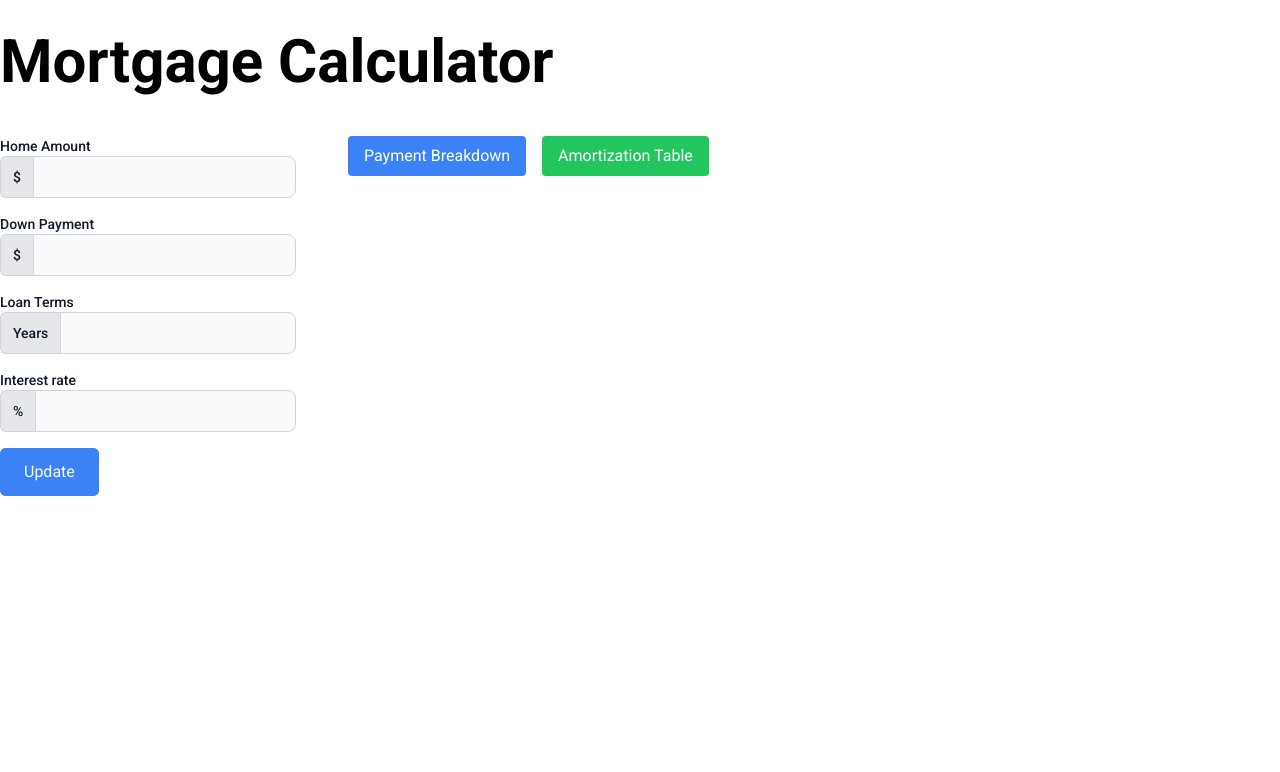
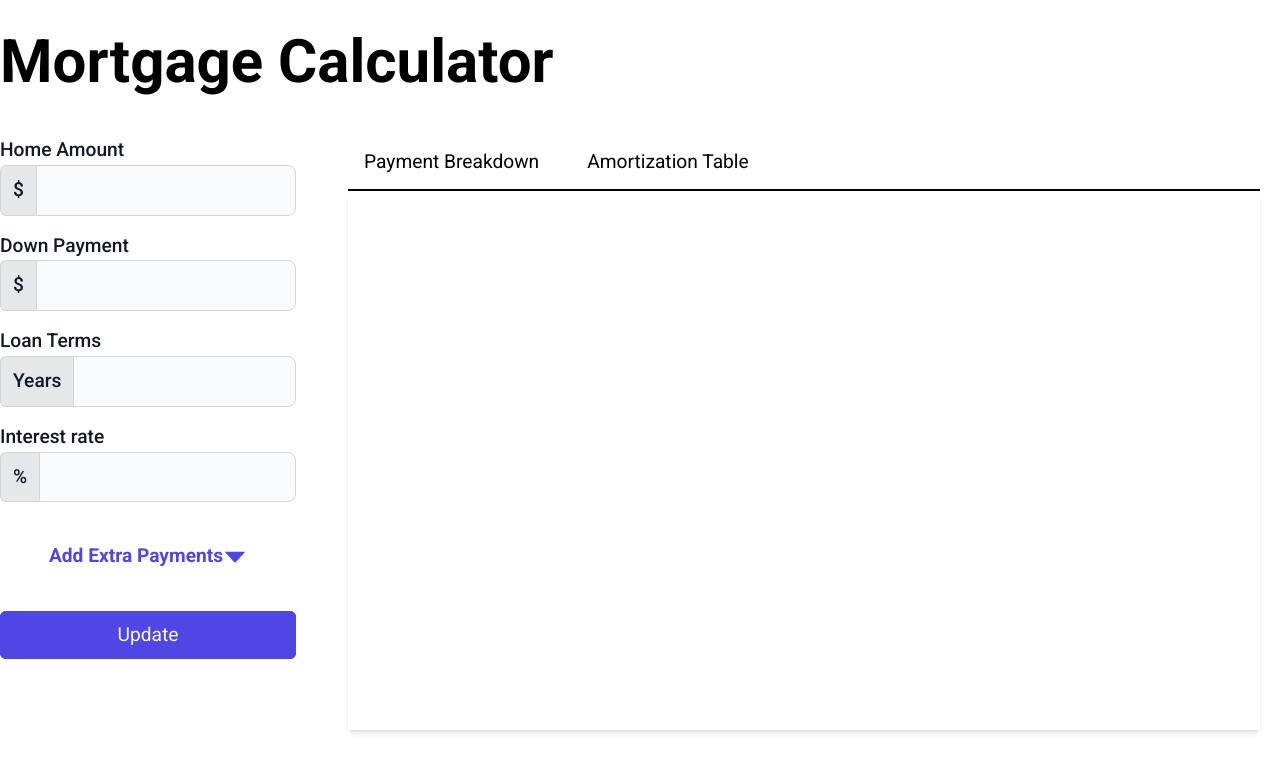
Before and after one commit to sijandahal/MortgageCalc, a React (Vite) app: page / in a window 1280 px wide. Shown: the top 772 px of the page. Built offline with nearby package versions, Linux system fonts and the light colour scheme.

Commit message:
added fixes for the final month calculation

```diff
--- a/package.json
+++ b/package.json
@@ -13,6 +13,7 @@
     "chart.js": "^4.4.7",
     "react": "^18.3.1",
     "react-chartjs-2": "^5.3.0",
+    "react-csv": "^2.2.2",
     "react-dom": "^18.3.1",
     "react-number-format": "^5.4.3",
     "react-paginate": "^8.2.0",
--- a/src/components/MortgageCalculator/FormCalculation.jsx
+++ b/src/components/MortgageCalculator/FormCalculation.jsx
@@ -1,19 +1,20 @@
 import { useState } from "react";
 import { FormField } from "./FormField/FormFieldWrapper.jsx";
-import {MortgagePieChart} from "./Chart/MortgagePieChart.jsx";
 
-export const FormCalulation = ({setChartData, setTableData}) => {
+export const FormCalulation = ({ setChartData, setTableData }) => {
   const [formData, setFormData] = useState({
     MortgageAmount: null,
     DownPayment: null,
     LoanTerms: null,
     InterestRate: null,
+    ExtraPaymentPerMonth: null,
+    ExtraPaymentPerYear: null,
   });
 
-//   const [chartData, setChartData] = useState(null);
-
-
-
+  const [open, setOpen] = useState(false);
+  function handlePayment() {
+    setOpen(!open);
+  }
 
   function handleChange(event) {
     const { name, value } = event.target;
@@ -31,55 +32,88 @@ export const FormCalulation = ({setChartData, setTableData}) => {
     const DownPayment = formData.DownPayment.replace(/,/g, "");
     const LoanTerms = formData.LoanTerms.replace(/,/g, "");
     const InterestRate = formData.InterestRate.replace(/,/g, "");
+    const ExtraPaymentPerMonth = formData.ExtraPaymentPerMonth
+      ? parseFloat(formData.ExtraPaymentPerMonth.replace(/,/g, ""))
+      : 0;
+    const ExtraPaymentPerYear = formData.ExtraPaymentPerYear
+      ? parseFloat(formData.ExtraPaymentPerYear.replace(/,/g, ""))
+      : 0;
 
-    //loan payment
+    const currentDate = new Date(); // Get the current date
+    let paymentDate = new Date(
+      currentDate.getFullYear(),
+      currentDate.getMonth() + 1,
+      1
+    ); // Set to next month
+
+    // Loan payment calculations
     const totalLoanAmount = MortgageAmount - DownPayment;
     const monthlyInterestRate = InterestRate / 12 / 100;
     const LoanTermsinMonths = LoanTerms * 12;
 
-    const monthlyPayment = totalLoanAmount * (monthlyInterestRate * Math.pow(1 + monthlyInterestRate, LoanTermsinMonths)) / (Math.pow(1 + monthlyInterestRate, LoanTermsinMonths) - 1);
+    const monthlyPayment =
+      (totalLoanAmount *
+        (monthlyInterestRate *
+          Math.pow(1 + monthlyInterestRate, LoanTermsinMonths))) /
+      (Math.pow(1 + monthlyInterestRate, LoanTermsinMonths) - 1);
 
     let remainingBalance = totalLoanAmount;
     let scheduleTable = [];
+    let totalInterestPaid = 0;
 
-     for (let i = 0; i< LoanTermsinMonths; i ++) {
-            const interest = remainingBalance * monthlyInterestRate;
-            const principalAmount = monthlyPayment - interest;
-            remainingBalance = remainingBalance - principalAmount;
+    // Loop to calculate the schedule
+    for (let i = 0; i < LoanTermsinMonths; i++) {
+      const interest = remainingBalance * monthlyInterestRate;
+      totalInterestPaid += interest;
 
-            scheduleTable.push({
-                Data: new Date(2025, i),
-                PrincipalAmount: principalAmount.toFixed(3),
-                InterestRate: InterestRate,
-                "Remaining Balance" : remainingBalance.toFixed(3),
-             })
-     }
+      let principalAmount = monthlyPayment - interest;
 
+      // Apply extra monthly payment
+      if (remainingBalance > principalAmount + ExtraPaymentPerMonth) {
+        remainingBalance -= principalAmount + ExtraPaymentPerMonth;
+      } else {
+        // If the remaining balance is less than the total payment, handle the final month
+        scheduleTable.push({
+          Data: paymentDate.toLocaleDateString(undefined, {
+            year: "numeric",
+            month: "long",
+          }),
+          PrincipalAmount: remainingBalance.toFixed(2), // Remaining balance becomes the final principal
+          InterestAmount: (remainingBalance * monthlyInterestRate).toFixed(2), // Interest on the remaining balance
+          "Remaining Balance": "0.00", // Explicitly set the remaining balance to 0
+        });
+        remainingBalance = 0; // Set remaining balance to 0 after adding the final row
+        break; // Exit the loop
+      }
 
+      scheduleTable.push({
+        Data: paymentDate.toLocaleDateString(undefined, {
+          year: "numeric",
+          month: "long",
+        }), // Format the date to show Year and Month
+        PrincipalAmount: principalAmount + ExtraPaymentPerMonth, // Include Extra Payment in the Principal
+        InterestRate: interest.toFixed(2),
+        "Remaining Balance": remainingBalance.toFixed(3),
+      });
 
-    //  return scheduleTable;
+      // Increment the payment date to the next month for the next row
+      paymentDate.setMonth(paymentDate.getMonth() + 1);
+    }
+
     // Calculate total payment over the loan term
     const totalMortgagePayment = monthlyPayment * LoanTermsinMonths;
 
-    console.log(`Monthly Mortgage Payment: $${monthlyPayment.toFixed(2)}`);
-    console.log(`Total Mortgage Payment: $${totalMortgagePayment.toFixed(2)}`);
-
     setChartData([
-        { name: 'Monthly Payment', value: monthlyPayment },
-        { name: 'Total Loan Payment', value: totalMortgagePayment },
+      { name: "Monthly Payment", value: monthlyPayment },
+      { name: "Total Loan Payment", value: totalMortgagePayment },
     ]);
 
     setTableData([
-        { name: 'Monthly Payment', value: monthlyPayment },
-        { name: 'Total Loan Payment', value: totalMortgagePayment },
-        {name: 'scheduleTable', value: scheduleTable}
-    ])
-
-};
-
-
-
-
+      { name: "Monthly Payment", value: monthlyPayment },
+      { name: "Total Loan Payment", value: totalMortgagePayment },
+      { name: "scheduleTable", value: scheduleTable },
+    ]);
+  };
 
   return (
     <>
@@ -112,10 +146,58 @@ export const FormCalulation = ({setChartData, setTableData}) => {
           value={formData.InterestRate}
           onChange={handleChange}
         />
+
+        <div className="button__wrapper my-10 ">
+          <div
+            onClick={handlePayment}
+            className="flex gap-3cursor-pointer items-center justify-center w-full font-bold text-indigo-600 hover:underline "
+          >
+            Add Extra Payments
+            <span
+              className={`sdfsdf${open ? "asfsdfdsf" : "asfsdfsdfsdfsdfdsf"}`}
+            >
+              <svg
+                class="w-6 h-6 text-gray-800 dark:text-white"
+                aria-hidden="true"
+                xmlns="http://www.w3.org/2000/svg"
+                fill="#4f46e5"
+                viewBox="0 0 14 8"
+              >
+                <path
+                  stroke="current"
+                  stroke-linecap="round"
+                  stroke-linejoin="round"
+                  stroke-width="2"
+                  d="m1 1 5.326 5.7a.909.909 0 0 0 1.348 0L13 1"
+                ></path>
+              </svg>
+            </span>
+          </div>
+          {open ? (
+            <>
+              <FormField
+                label="Extra Payment Per Month"
+                spanIcon="$"
+                inputName="ExtraPaymentPerMonth"
+                value={formData.ExtraPaymentPerMonth}
+                onChange={handleChange}
+              />
+
+              <FormField
+                label="Extra Payment Per Year"
+                spanIcon="$"
+                inputName="ExtraPaymentPerYear"
+                value={formData.ExtraPaymentPerYear}
+                onChange={handleChange}
+              />
+            </>
+          ) : (
+            ""
+          )}
+        </div>
         <button
           type="submit"
-          className="relative z-0 h-12 rounded-md bg-blue-500 px-6 text-neutral-50 after:absolute after:left-0 after:top-0 after:-z-10 after:h-full after:w-full after:rounded-md after:bg-blue-500 hover:after:scale-x-125 hover:after:scale-y-150 hover:after:opacity-0 hover:after:transition hover:after:duration-500"
-          onClick={handleSubmit}
+          className="relative z-0 w-full h-12 rounded-md bg-indigo-600  px-6 text-neutral-50 after:absolute after:left-0 after:top-0 after:-z-10 after:h-full after:w-full after:rounded-md after:bg-indigo-600  hover:after:scale-x-125 hover:after:scale-y-150 hover:after:opacity-0 hover:after:transition hover:after:duration-500"
         >
           Update
         </button>
@@ -125,8 +207,7 @@ export const FormCalulation = ({setChartData, setTableData}) => {
             <MortgagePieChart data={chartData} />
           </div>
         )} */}
-
-        </form>
+      </form>
     </>
   );
 };
--- a/src/components/MortgageCalculator/Input/Input.jsx
+++ b/src/components/MortgageCalculator/Input/Input.jsx
@@ -2,6 +2,6 @@ import { NumericFormat } from "react-number-format"
 
 export const Input = ({type, name, className = "", thousandSeparator = "," , allowNegative, onChange})=> {
     return (
-        <NumericFormat type={type} name={name} onChange = {onChange} thousandSeparator = {thousandSeparator}  allowNegative = {allowNegative} className= {`${className} rounded-none rounded-e-lg bg-gray-50 border border-gray-300 text-gray-900 focus:ring-blue-500 focus:border-blue-500 block flex-1 min-w-0 w-full text-sm p-2.5  `}/>
+        <NumericFormat type={type} name={name} onChange = {onChange} thousandSeparator = {thousandSeparator}  allowNegative = {allowNegative} className= {`${className} rounded-none rounded-e-lg bg-gray-50 border border-gray-300 text-gray-900 focus:ring-blue-500 focus:border-blue-500 block flex-1 min-w-0 w-full  p-2.5  `}/>
     )
 }
--- a/src/components/MortgageCalculator/Label/Label.jsx
+++ b/src/components/MortgageCalculator/Label/Label.jsx
@@ -1,6 +1,6 @@
 export const Label = ({htmlFor, className = "", children})=> {
     return (
-        <label htmlFor={htmlFor} className={`${className} block mb-2 text-sm font-medium text-gray-900 `}>
+        <label htmlFor={htmlFor} className={`${className} block mb-2 font-medium text-gray-900 `}>
             {children}
             </label>
     )
--- a/src/components/MortgageCalculator/MortgageCalculator.jsx
+++ b/src/components/MortgageCalculator/MortgageCalculator.jsx
@@ -20,29 +20,27 @@ export const MortgageCalculator = () => {
           <FormCalulation setChartData={setChartData} setTableData={setTableData}/>
         </div>
         <div className="md:col-span-8 xl:col-span-9 md:px-5">
-        <div className="button-group mt-4">
+        <div className="button-group mt-4 border-b-2 border-black  flex gap-4">
             <button
               onClick={() => handleViewChange('paymentBreakdown')}
-              className="mr-4 bg-blue-500 text-white py-2 px-4 rounded"
+                 className= {`px-4 py-3 transition-all hover:bg-indigo-600  hover:text-white ${view === "paymentBreakdown" ? '   bg-indigo-600  text-white' : ""}`}
             >
               Payment Breakdown
             </button>
             <button
               onClick={() => handleViewChange('amortizationTable')}
-              className="bg-green-500 text-white py-2 px-4 rounded"
+              className= {` px-4 py-3 hover:bg-indigo-600  hover:text-white${ view === "amortizationTable" ? 'px-4 bg-indigo-600  text-white' : "" }`}
             >
               Amortization Table
             </button>
           </div>
 
-          <div className="mt-6">
-            <div className="content">
+          <div className=" shadow-md py-5 px-8 h-full">
+            <div className="content flex items-end">
 
-            {view === 'paymentBreakdown' && chartData && <MortgagePieChart data={chartData} />}
-            </div>
-            {view === 'amortizationTable' && <AmortizationTable data = {tableData}/>}
-              </div>
-          <div className="content">
+            {view === 'paymentBreakdown' && chartData &&
+            <MortgagePieChart data={chartData} className = "text-left" />}
+             <div className="content flex-1">
             {chartData?.map((data, index) => (
               <div key={index} className="flex border-b border-gray-300">
                 <div className="w-1/2 p-4">{data.name}</div>
@@ -51,15 +49,12 @@ export const MortgageCalculator = () => {
                 </div>
               </div>
             ))}
-{/*
-{chartData && (
-          <div className="chart-container">
-            <MortgagePieChart data={chartData} />
-          </div>
-        )} */}
-            {/* {<MortgagePieChart data={chartData} />} */}
 
           </div>
+            </div>
+            {view === 'amortizationTable' && <AmortizationTable data = {tableData}/>}
+              </div>
+
         </div>
       </div>
     </section>
--- a/src/components/MortgageCalculator/SpanComponent/SpanComponent.jsx
+++ b/src/components/MortgageCalculator/SpanComponent/SpanComponent.jsx
@@ -1,6 +1,6 @@
 export const SpanComponent = ({children, className = ""})=>{
     return (
-        <span className= {`${className}flex items-center px-3 text-sm text-gray-900 bg-gray-200 border border-e-0 border-gray-300 rounded-s-md `}>
+        <span className= {`${className}flex items-center px-3  text-gray-900 bg-gray-200 border border-e-0 border-gray-300 rounded-s-md `}>
             {children}
         </span>
     )
--- a/src/index.css
+++ b/src/index.css
@@ -9,6 +9,7 @@ body {
     font-style: normal;
     font-variation-settings:
       "wdth" 100;
+      font-size: 1.2rem;
 }
 
 .grid  li a {
```
Also changed, not shown: src/components/MortgageCalculator/Chart/MortgagePieChart.jsx (+6 -3 lines), src/components/MortgageCalculator/Table/AmortizationTable.jsx (+50 -7 lines), 1 other file (tests, documents, lock files or other folders).
